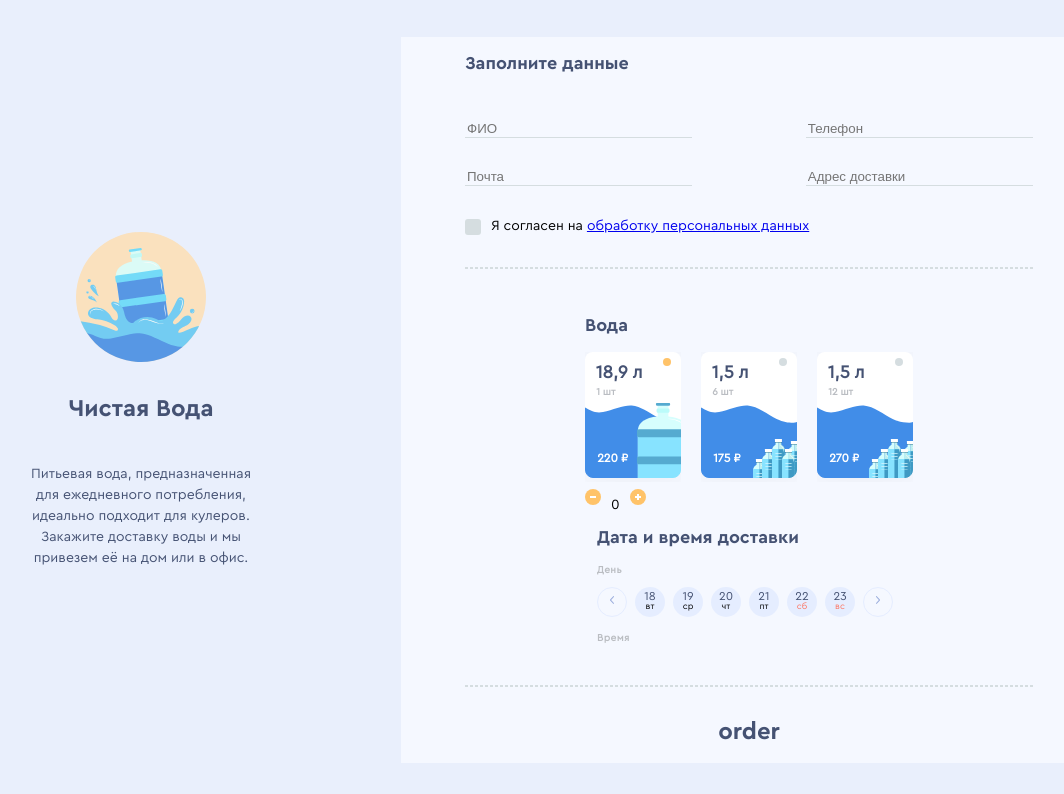
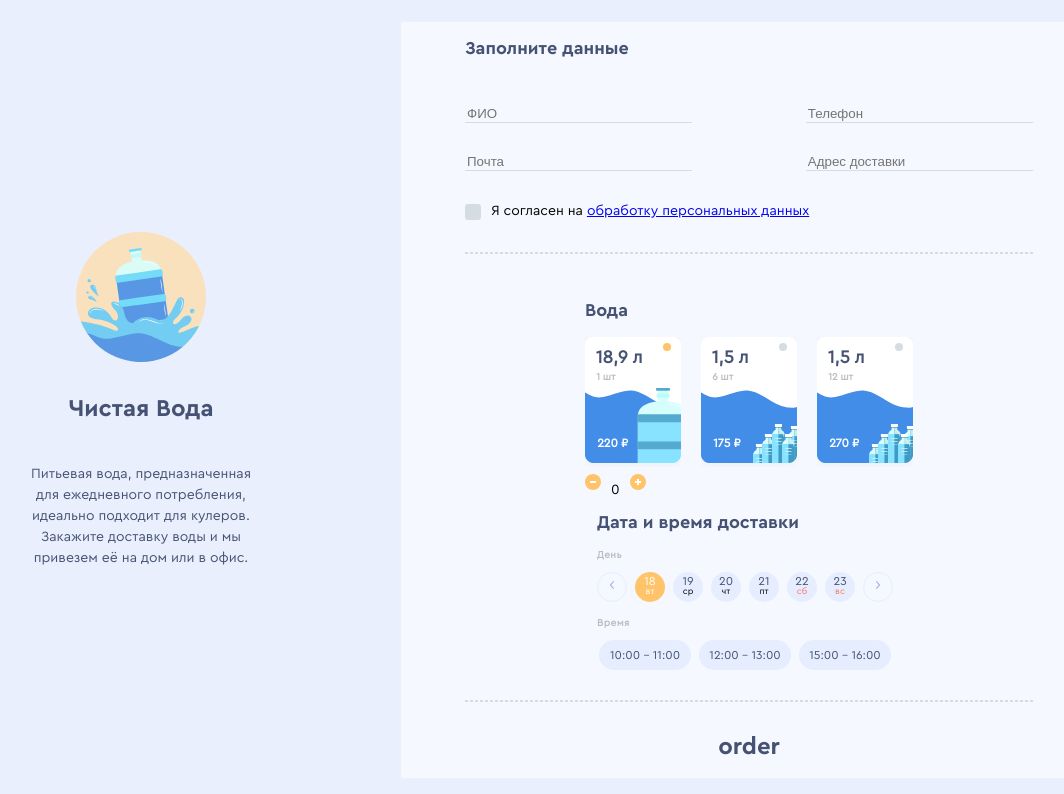
Before and after one commit to Gogn/anmedio-water-site, a React (Create React App) app: page / in a window 1280 px wide. Shown: the top 794 px of the page, without its empty margins (119-1183 px from the left). Built offline with nearby package versions, Linux system fonts and the light colour scheme.

Commit message:
Date / (TimePicker)

```diff
--- a/src/Components/Forms/Select/Date/Date.js
+++ b/src/Components/Forms/Select/Date/Date.js
@@ -3,177 +3,76 @@ import './Date.css'
 import forward from './forward.svg'
 import back from './back.svg'
 import {AppContext} from "../../../../store/appContext";
-
-let state = {
-  // currentDay: new Date().getDate(),
-  cls: {},
-}
-
-
-//Button with date
-const DayButton = ({date, day, style, key}) => {
-  const {setDate} = useContext(AppContext)
-  const {order} = useContext(AppContext)
-
-  const SetDateHandler = (event, date) => {
-    event.preventDefault()
-    setDate(date)
-    console.log('event: ' + date)
-    console.log('order.date1: ' + order.date)
-  }
-
-  const date1 = date
-  console.log('date1: ' + date)
-  return (
-    <button className='date-btn' onClick={(event) => SetDateHandler(event, date)}>
-      <span className='date'>{date}</span>
-      <span className='day' style={style}>{day}</span>
-    </button>
-  )
-}
-
-//Buttons with time intervals
-const TimeButton = ({time, key}) => {
-  return (
-    <button className='time-btn'>
-      <span className='date'>{time}</span>
-    </button>
-  )
-}
+import moment from "moment";
 
 //Buttons with dates component
 export const DatePicker = () => {
-  const {deviceType, order} = useContext(AppContext)
-  const dateNow = new Date()
-  const [currentDay, setCurrentDay] = useState(dateNow.getDate())
-  const [shift, setShift] = useState(0)
-  const [selectedDay, setSelectedDay] = useState(0)
+  const [activeDay, setActiveDay] = useState()
+  let week = ['вс', 'пн', 'вт', 'ср', 'чт', 'пт', 'сб']
+
+  const initialDates = () => {
+    const today = new Date();
+    const dates = []
+    for (let i = 0; i < 6; i++) {
+      const date = new Date();
+      date.setDate(today.getDate() + i)
+      dates.push(date)
+    }
+    return dates
+  }
+
+  // Shifts
+  const nextDate = (date) => {
+    const m = moment(new Date(date));
+    m.add(1, 'day');
+    return m.toDate()
+  }
+  const prevDate = (date) => {
+    const m = moment(new Date(date));
+    m.subtract(1, 'day');
+    console.log(m.subtract)
+    return m.toDate()
+  }
+
+  const shiftRight = () => {
+    let daysLocal = days.concat([]);
+    daysLocal.shift();
+    const last = daysLocal[daysLocal.length - 1];
+    const date = nextDate(last)
+    daysLocal.push(date);
+    setDays(daysLocal)
+  }
+
+  const shiftLeft = () => {
+    let daysLocal = days.concat([]);
+    const first = days[0];
+    days.pop()
+    const date = prevDate(first);
+    daysLocal = [date].concat(days);
+    setDays(daysLocal)
+  }
+  const [days, setDays] = useState(initialDates)
 
 
-  //Define last day of month
-  const getDay = (currentDay) => {
-    let lastDayNumber = new Date(dateNow.getFullYear(), dateNow.getMonth() + 1, 0).getDate();
-
-    if (currentDay > lastDayNumber) {
-      setCurrentDay(1)
-      setShift(0)
-    }
-
-    return currentDay;
-  }
-
-  // Define day abbreviation
-  const getDayAbbreviation = (dayNumber) => {
-    //Out of bound protection
-    while (dayNumber > 6) {
-      dayNumber = dayNumber - 7
-    }
-
-    let days = ['вс', 'пн', 'вт', 'ср', 'чт', 'пт', 'сб']
-    let day = days[dayNumber];
-    if (day === 'вс' || day === 'сб') {
-      state.cls = {color: '#FD7562'}
-    } else {
-      state.cls = {color: '#9CAEDD'}
-    }
-    return day;
-  }
-
-  //Initial buttons array formation
-  let initialDateButtons = []
-  if (!deviceType) {
-    for (let i = shift; i < 6; i++) {
-      initialDateButtons.push(
-        <DayButton
-          date={getDay(currentDay + i)}
-          day={getDayAbbreviation(currentDay + i)}
-          style={state.cls}
-          key={i}
-        />
-      )
-    }
-  }
-  // Datebuttons - array of  <DayButton/>
-  const [dateButtons, setDateButtons] = useState(initialDateButtons)
-
-  // Shifting days by button 'shift' onClick
-  // Баги:
-  //    Не всегда срабатывает нажатие на кнопку сдвига
-  //      Отрицательные значения не обрабатываются
-  const dayShiftHandler = (event) => {
-    event.preventDefault()
-    switch (event.target.value) {
-      case '-' :
-        setShift(shift - 1)
-        break
-      case '+' :
-        setShift(shift + 1)
-        break
-    }
-
-    if (!deviceType) {
-      let newButton = []
-      for (let i = shift; i < 6 + shift; i++) {
-        newButton = [...newButton,
-          <DayButton
-            date={getDay(currentDay + i)}
-            day={getDayAbbreviation(currentDay + i)}
-            style={state.cls}
-            key={i}
-          />
-        ]
-      }
-      setDateButtons(newButton)
-    }
-    console.log('shift: ' + shift)
-    console.log('event: ' + event.target.value)
-  }
-
-
+  //Buttons with time component
   const timeIntervalsWeekday = ['10:00 - 11:00', '12:00 - 13:00', '15:00 - 16:00']
   const timeIntervalsHoliday = ['12:00 - 13:00', '15:00 - 16:00']
 
-  //Initial timeButtons array formation
-  let initialTimeButtons = []
-  if (getDayAbbreviation(currentDay) === 'вс' || getDayAbbreviation(currentDay) === 'сб') {
-    for (let i = 0; i < timeIntervalsWeekday.length; i++) {
-      initialTimeButtons.push(
-        <TimeButton
-          time={timeIntervalsWeekday[i]}
-          style={state.cls} key={i}
-        />
-      )
+  const Times = () => {
+    let workTimes = []
+    if ((week[order.date.getDay()] === 'вс' || week[order.date.getDay()] === 'сб')) {
+      for (let i = 0; i < timeIntervalsHoliday.length; i++) {
+        workTimes.push(timeIntervalsHoliday[i])
+      }} else {
+        for (let i = 0; i < timeIntervalsWeekday.length; i++) {
+          workTimes.push(timeIntervalsWeekday[i])
+      }
     }
-  } else {
-    for (let i = 0; i < 3; i++) {
-      initialTimeButtons.push(
-        <TimeButton
-          time={timeIntervalsWeekday[i]}
-          style={state.cls} key={i}
-        />
-      )
-    }
+    return workTimes;
   }
 
-  const timePicker = () => {
-    //Initial timeButtons array formation
-    let initialTimeButtons = []
-    if (!deviceType) {
-      for (let i = shift; i < timeIntervalsHoliday.length; i++) {
-        initialTimeButtons.push(
-          <TimeButton
-            time={timeIntervalsHoliday[i]}
-            style={state.cls} key={i}
-          />
-        )
-      }
-    }
-  }
-  // TimeButtons - array of  <DayButton/>
-  const [timeButtons, setTimeButtons] = useState(initialTimeButtons)
-  const {setDate} = useContext(AppContext)
+  const {setDate, order} = useContext(AppContext)
 
-  console.log(dateButtons)
   return (
     <div>
       <h2>Дата и время доставки</h2>
@@ -181,25 +80,34 @@ export const DatePicker = () => {
       <div className=''>
 
         <h5>День</h5>
-          <form action="">
-            <div className='flex flex-row flex-center  flex-nowrap space-between'>
+        <form action="">
+          <div className='flex flex-row flex-center  flex-nowrap space-between'>
 
-            <button className='shift' onClick={dayShiftHandler} value='-'>
+            <button type="button" className='shift' onClick={shiftLeft}>
               <img className='image' src={back} alt="back"/>
             </button>
-            {dateButtons}
-            <button className='shift' onClick={dayShiftHandler} value='+'>
+            {days.map(date => {
+              return <DayButton
+                dateFull={date} key={date}
+                day={week[date.getDay()]}
+              />
+            })}
+            <button type="button" className='shift' onClick={shiftRight}>
               <img className='image' src={forward} alt="forward"/>
             </button>
-            </div>
+          </div>
 
-          </form>
+        </form>
 
 
         <h5>Время</h5>
         <div className='flex flex-row flex-center space-around'>
           <form action="">
-            {timeButtons}
+            {Times().map(time => {
+              return <TimeButton
+                time={time} key={time}
+              />
+            })}
           </form>
         </div>
 
@@ -207,3 +115,34 @@ export const DatePicker = () => {
     </div>
   )
 }
+
+const DayButton = ({dateFull, day, onClick, isActive}) => {
+  const {setDate} = useContext(AppContext)
+  const {order} = useContext(AppContext)
+  const date = dateFull.getDate()
+
+  const SetDateHandler = () => {
+    setDate(dateFull)
+    console.log('date: ' + date)
+    console.log('order.date1: ' + order.date)
+  }
+
+  return (
+    <button type="button" className='date-btn' onClick={SetDateHandler}
+            style={order.date.getDate() ===  date ? {backgroundColor: '#FFC369', color: '#fff'} : {}}
+    >
+      <span className='date'
+            style={order.date.getDate() ===  date ? {backgroundColor: '#FFC369', color: '#fff'} : {}}
+      >{date}</span>
+      <span className='day' style={(day === 'вс' || day === 'сб') ? {color: '#FD7562'} : {}}>{day}</span>
+    </button>
+  )
+}
+
+const TimeButton = ({time}) => {
+  return (
+    <button className='time-btn'>
+      <span className='date'>{time}</span>
+    </button>
+  )
+}
--- a/src/Components/Forms/Select/Date/Date3.js
+++ /dev/null
@@ -1,139 +0,0 @@
-import React, {useContext, useState} from 'react'
-import './Date.css'
-import forward from './forward.svg'
-import back from './back.svg'
-import {AppContext} from "../../../../store/appContext";
-import moment from "moment";
-
-let state = {
-  // currentDay: new Date().getDate(),
-  cls: {},
-}
-
-//Buttons with dates component
-export const DatePicker = () => {
-  const [activeDay, setActiveDay] = useState()
-  let week = ['вс', 'пн', 'вт', 'ср', 'чт', 'пт', 'сб']
-
-  const initialDates = () => {
-    const today = new Date();
-    const dates = []
-    for (let i = 0; i < 6; i++) {
-      const date = new Date();
-      date.setDate(today.getDate() + i)
-      dates.push(date)
-    }
-    return dates
-  }
-
-  // Shifts
-  const nextDate = (date) => {
-    const m = moment(new Date(date));
-    m.add(1, 'day');
-    return m.toDate()
-  }
-  const prevDate = (date) => {
-    const m = moment(new Date(date));
-    m.subtract(1, 'day');
-    console.log(m.subtract)
-    return m.toDate()
-  }
-
-  const shiftRight = () => {
-    let daysLocal = days.concat([]);
-    daysLocal.shift();
-    const last = daysLocal[daysLocal.length - 1];
-    const date = nextDate(last)
-    daysLocal.push(date);
-    setDays(daysLocal)
-  }
-
-  const shiftLeft = () => {
-    let daysLocal = days.concat([]);
-    const first = days[0];
-    days.pop()
-    const date = prevDate(first);
-    daysLocal = [date].concat(days);
-    setDays(daysLocal)
-  }
-  const [days, setDays] = useState(initialDates)
-
-  //
-  // //Buttons with time component
-  // const timePicker = () => {
-  //   let initialTimeButtons = []
-  //   if (!deviceType) {
-  //     for (let i = shift; i < timeIntervalsHoliday.length; i++) {
-  //       initialTimeButtons.push(
-  //         <TimeButton
-  //           time={timeIntervalsHoliday[i]}
-  //           style={state.cls} key={i}
-  //         />
-  //       )
-  //     }
-  //   }
-  // }
-  // const [timeButtons, setTimeButtons] = useState(initialTimeButtons)
-  // const {setDate} = useContext(AppContext)
-
-  return (
-    <div>
-      <h2>Дата и время доставки</h2>
-
-      <div className=''>
-
-        <h5>День</h5>
-        <form action="">
-          <div className='flex flex-row flex-center  flex-nowrap space-between'>
-
-            <button type="button" className='shift' onClick={shiftLeft}>
-              <img className='image' src={back} alt="back"/>
-            </button>
-            {days.map(date => {
-              const day = date.getDate();
-              return <DayButton
-                date={day} key={day}
-                day={week[date.getDay()]}
-              />
-            })}
-            <button type="button" className='shift' onClick={shiftRight}>
-              <img className='image' src={forward} alt="forward"/>
-            </button>
-          </div>
-
-        </form>
-
-
-        <h5>Время</h5>
-        <div className='flex flex-row flex-center space-around'>
-          <form action="">
-            {/*{timeButtons}*/}
-          </form>
-        </div>
-
-      </div>
-    </div>
-  )
-}
-
-const DayButton = ({date, day, onClick, isActive}) => {
-  const {setDate} = useContext(AppContext)
-  const {order} = useContext(AppContext)
-
-  const SetDateHandler = () => {
-    setDate(date)
-    console.log('date: ' + date)
-    console.log('order.date1: ' + order.date)
-  }
-
-  return (
-    <button type="button" className='date-btn' onClick={SetDateHandler}
-            style={order.date ===  date ? {backgroundColor: '#FFC369', color: '#fff'} : {}}
-    >
-      <span className='date'
-            style={order.date ===  date ? {backgroundColor: '#FFC369', color: '#fff'} : {}}
-      >{date}</span>
-      <span className='day' style={(day === 'вс' || day === 'сб') ? {color: '#FD7562'} : {}}>{day}</span>
-    </button>
-  )
-}
--- a/src/Components/Forms/Select/Select.js
+++ b/src/Components/Forms/Select/Select.js
@@ -1,7 +1,7 @@
 import React from 'react'
 import {Water} from "./Water/Water";
 import '../../../index.css'
-import {DatePicker} from "./Date/Date3";
+import {DatePicker} from "./Date/Date";
 import {Contact} from "../Contact/Contact";
 
 export const Select = () => {
--- a/src/store/appState.js
+++ b/src/store/appState.js
@@ -11,7 +11,7 @@ export const AppState = ({children}) => {
     order: {
       waterType: 1,
       waterAmount: 1,
-      date: '',
+      date: new Date(),
       time: '12:00-13:00'
     }
   }
```
Also changed, not shown: src/Components/Forms/Select/Date/Date2.js (deleted, +0 -108 lines).
